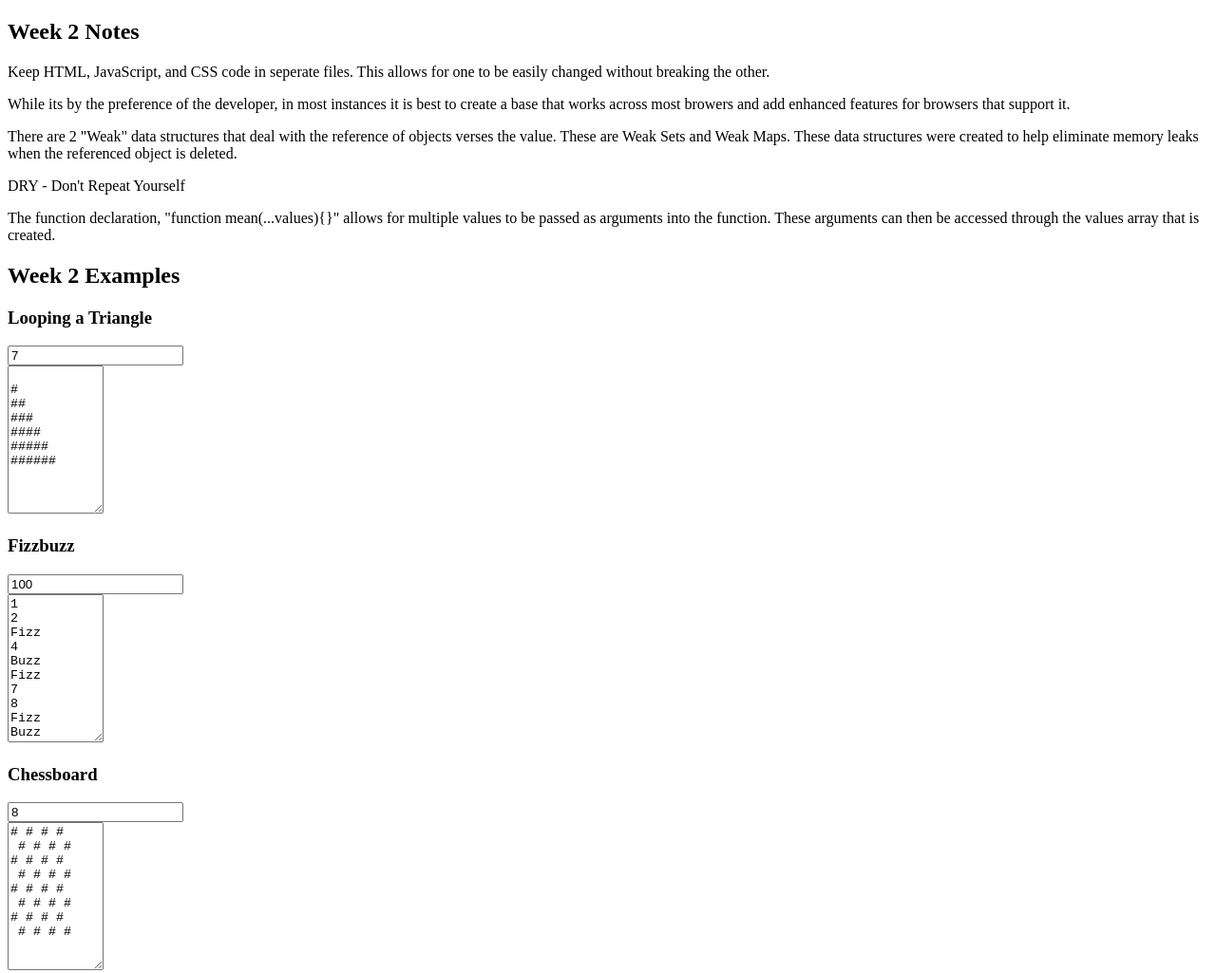
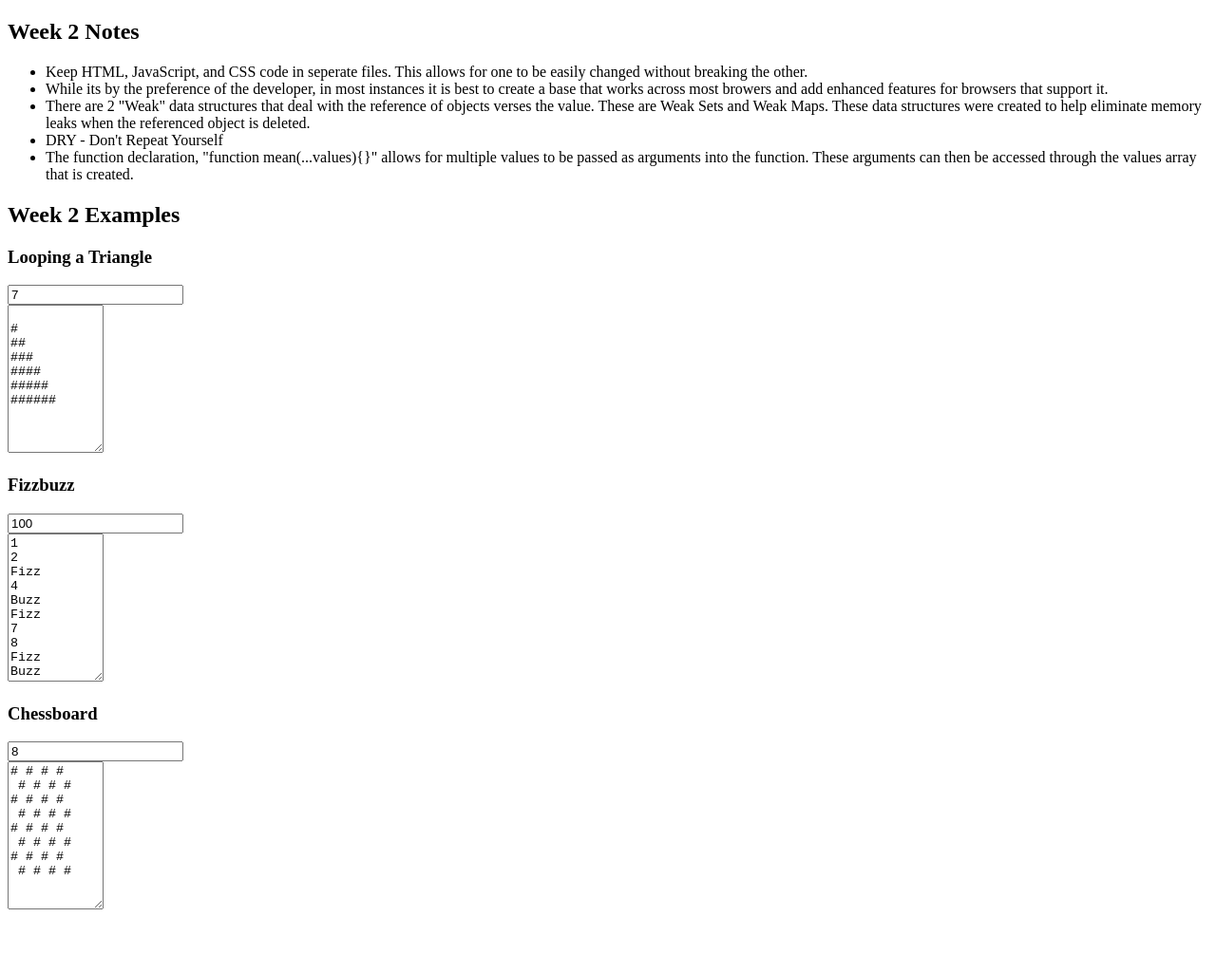
Before and after one commit to joshvspendlove/wdd-330, a plain HTML site: page week2/index.html in a window 1280 px wide. Shown: the whole page at 95% size. After the commit the page ends 970 px from the top, so only its background shows below. Drawn offline with Linux system fonts and the light colour scheme.

Commit message:
Updated file references and added unordered list

```diff
--- a/week2/index.html
+++ b/week2/index.html
@@ -7,29 +7,31 @@
 <body onload="showExamples();">
   <section id="notes">
     <h1>Week 2 Notes</h1>
-	<p>Keep HTML, JavaScript, and CSS code in seperate files. This allows for one to be easily changed without breaking the other.</p>
-	<p>While its by the preference of the developer, in most instances it is best to create a base that works across most browers and add enhanced features for browsers that support it.</p>
-	<p>There are 2 "Weak" data structures that deal with the reference of objects verses the value. These are Weak Sets and Weak Maps. These data structures were created to help eliminate memory leaks when the referenced object is deleted.</p>
-	<p>DRY - Don't Repeat Yourself</p>
-	<p>The function declaration, "function mean(...values){}" allows for multiple values to be passed as arguments into the function. These arguments can then be accessed through the values array that is created.</p>
+	<ul>
+		<li>Keep HTML, JavaScript, and CSS code in seperate files. This allows for one to be easily changed without breaking the other.</li>
+		<li>While its by the preference of the developer, in most instances it is best to create a base that works across most browers and add enhanced features for browsers that support it.</li>
+		<li>There are 2 "Weak" data structures that deal with the reference of objects verses the value. These are Weak Sets and Weak Maps. These data structures were created to help eliminate memory leaks when the referenced object is deleted.</li>
+		<li>DRY - Don't Repeat Yourself</li>
+		<li>The function declaration, "function mean(...values){}" allows for multiple values to be passed as arguments into the function. These arguments can then be accessed through the values array that is created.</li>
+	</ul>
   </section>
   <section id="examples">
 	<h1>Week 2 Examples</h1>
 	<section>
 		<h3>Looping a Triangle</h3>
-		<input type="number" id="triangle_size" value="7" onchange="displayTriangle(value);"></input>
+		<input type="number" id="triangle_size" value="7" oninput="displayTriangle(value);"></input>
 		<br>
 		<textarea id="triangle" cols="10" rows="10"></textarea>
 	</section>
 	<section>
 		<h3>Fizzbuzz</h3>
-		<input type="number" id="fizzbuzz_size" value="100" onchange="displayFizzbuzz(value);"></input>
+		<input type="number" id="fizzbuzz_size" value="100" oninput="displayFizzbuzz(value);"></input>
 		<br>
 		<textarea id="fizzbuzz" cols="10" rows="10"></textarea>
 	</section>
 	<section>
 		<h3>Chessboard</h3>
-		<input type="number" id="chessboard_size" value="8" onchange="displayChessboard(value);"></input>
+		<input type="number" id="chessboard_size" value="8" oninput="displayChessboard(value);"></input>
 		<br>
 		<textarea id="chessboard" cols="10" rows="10"></textarea>
 	</section>
```
